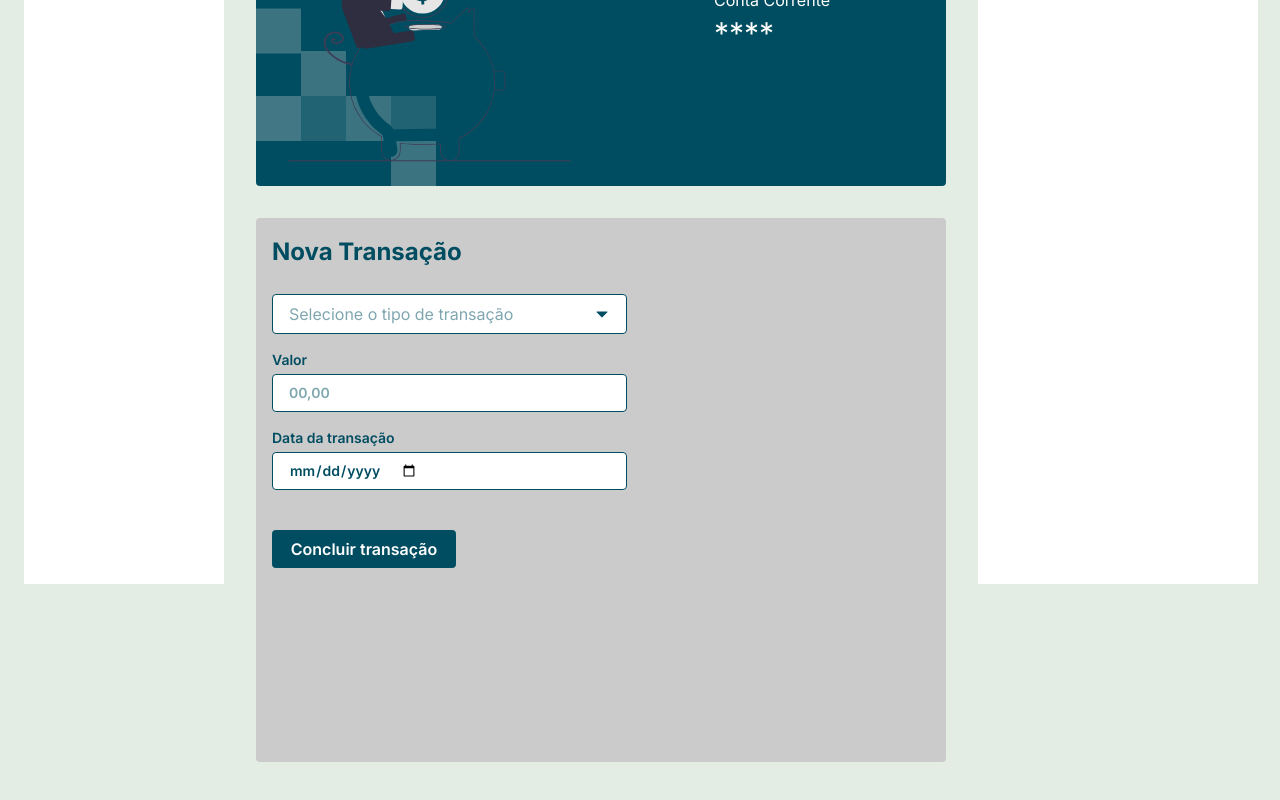
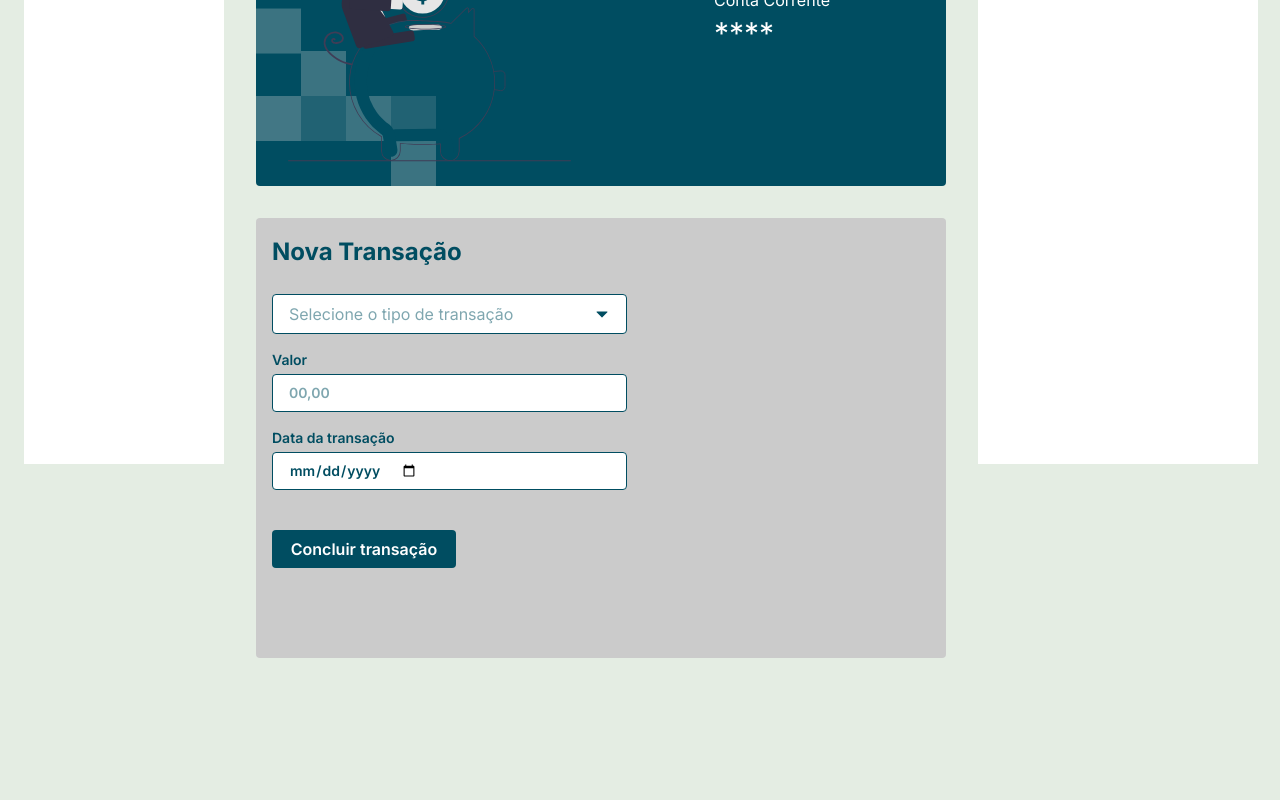
Before and after one commit to M0nicaVaz/fiap-tc-1, a Next.js app: page / in a window 1280 px wide. Shown: the part 336-1136 px from the top of the page. After the commit the page ends 1034 px from the top, so only its background shows below. Built offline with nearby package versions, Linux system fonts and the light colour scheme.

Commit message:
fix: layout sizes

```diff
--- a/src/components/layout/Menu.tsx
+++ b/src/components/layout/Menu.tsx
@@ -23,7 +23,7 @@ export function Menu({ routes }: MenuProps) {
         aria-hidden={!isMenuOpen}
       />
       <nav
-        className={`fixed top-0 left-0 z-50 flex h-dvh w-64 flex-col gap-3 bg-white p-8 text-body-600 shadow-lg transition-transform duration-200 xl:static xl:flex xl:h-dvh xl:w-full xl:flex-col xl:p-6 xl:shadow-none ${isMenuOpen ? 'translate-x-0' : '-translate-x-full'} xl:pointer-events-auto xl:translate-x-0 xl:opacity-100`}
+        className={`fixed top-0 left-0 z-50 flex w-64 flex-col gap-3 bg-white p-8 text-body-600 shadow-lg transition-transform duration-200 lg:min-h-[calc(100vh-7.5rem)] xl:static xl:flex xl:w-full xl:flex-col xl:p-6 xl:shadow-none ${isMenuOpen ? 'translate-x-0' : '-translate-x-full'} xl:pointer-events-auto xl:translate-x-0 xl:opacity-100`}
         style={{ minWidth: '200px' }}
         aria-label='Menu de navegação'
       >
--- a/src/components/transaction/TransactionList.tsx
+++ b/src/components/transaction/TransactionList.tsx
@@ -30,7 +30,7 @@ export function TransactionList() {
   });
 
   return (
-    <section className='w-full min-w-[280px] bg-white p-6 lg:h-dvh'>
+    <section className='w-full min-w-[280px] bg-white p-6 lg:min-h-[calc(100vh-7.5rem)]'>
       <h2 className='mb-4 text-lg font-bold'>Extrato</h2>
       {transactions.length === 0 ? (
         <p>Nenhuma transação cadastrada.</p>
--- a/src/components/transaction/TransactionSection.tsx
+++ b/src/components/transaction/TransactionSection.tsx
@@ -10,7 +10,7 @@ export function TransactionSection() {
         Nova Transação
       </h2>
 
-      <div className='min-h-[468px] w-[355px] flex-col gap-4'>
+      <div className='min-h-[364px] w-[355px] flex-col gap-4'>
         <TransactionForm onCreate={addTransaction} />
       </div>
     </section>
```
